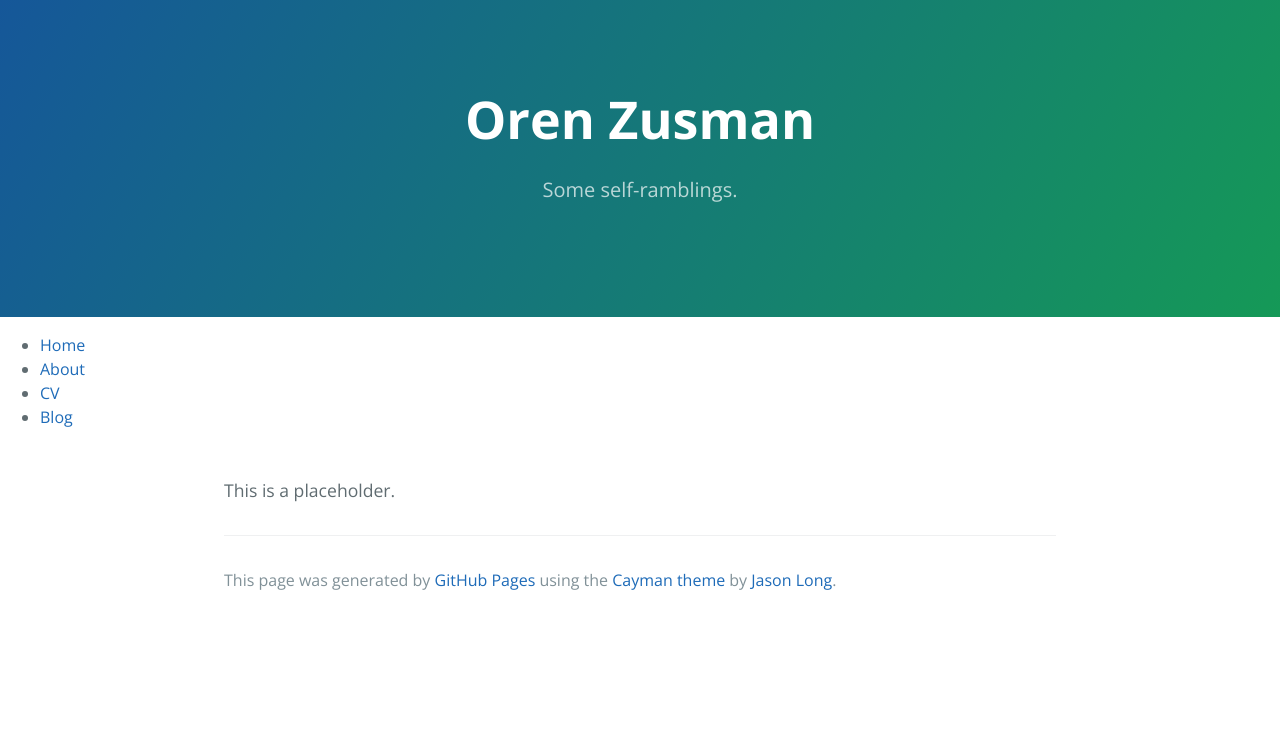
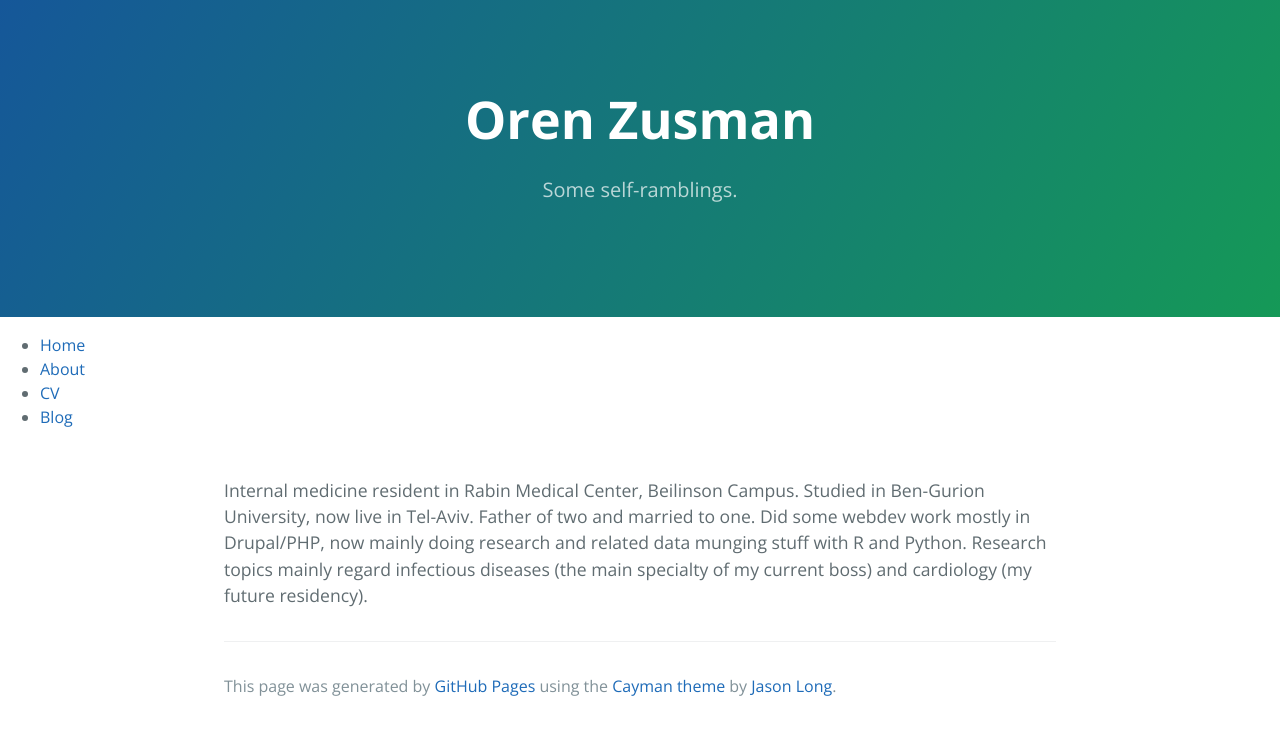
Before and after one commit to Zus/Zus.github.io, a Jekyll site: the page built from index.html, in a window 1280 px wide. Shown: the top 735 px of the page. Built offline with Jekyll 4.4.1, drawn with Linux system fonts in a browser that asks for light colours; Markdown is read by kramdown in place of the engine named in the settings.

Commit message:
Changed index.html

```diff
--- a/index.html
+++ b/index.html
@@ -3,5 +3,8 @@ layout: default
 title: Oren Zusman
 ---
 <div class="page.text">
-    This is a placeholder.
+   Internal medicine resident in Rabin Medical Center, Beilinson Campus. Studied in Ben-Gurion University, now live in Tel-Aviv.
+   Father of two and married to one. Did some webdev work mostly in Drupal/PHP, now mainly
+   doing research and related data munging stuff with R and Python. Research topics mainly regard infectious diseases (the main specialty of
+   my current boss) and cardiology (my future residency).
 </div>
```
